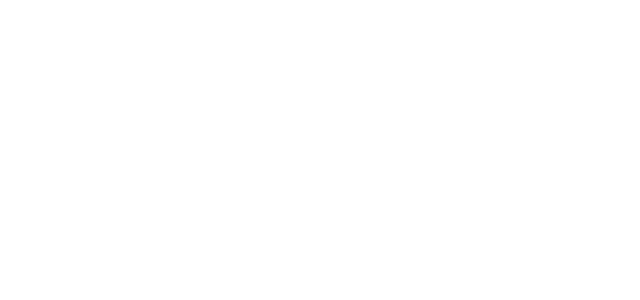
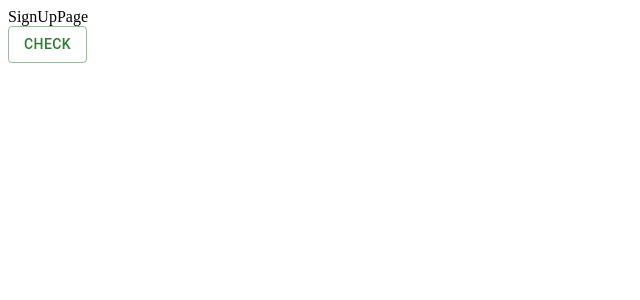
Before and after one commit to sss1stclass/Firebase, a React (Vite) app: page / in a window 1280 px wide. Shown: the top 300 px of the page, without its empty margins (0-640 px from the left). Built offline with nearby package versions, Linux system fonts and the light colour scheme.

Commit message:
integrated firebase with context api for smoother use

```diff
--- a/Firebase.ts
+++ b/Firebase.ts
@@ -1,4 +1,3 @@
-// firebase.ts
 import { initializeApp } from "firebase/app";
 
 const firebaseConfig = {
--- a/src/App.tsx
+++ b/src/App.tsx
@@ -1,10 +1,10 @@
-
+import SignUpPage from "./components/AuthPages/SignUpPage"
 function App() {
 
 
   return (
     <>
-
+     <SignUpPage/>
     </>
   )
 }
--- a/src/FirebaseContext.tsx
+++ b/src/FirebaseContext.tsx
@@ -1,17 +1,33 @@
 import { createContext } from 'react';
+import { app } from '../Firebase'
 
-export const createFirebaseContext = createContext(null);
+export const createFirebaseContext = createContext<any>(null);
+import { getDatabase, ref, set } from 'firebase/database';
+import { getAuth, createUserWithEmailAndPassword, signInWithEmailAndPassword } from "firebase/auth";
+
+const db = getDatabase(app);
+//   const auth = getAuth(app);
+
+
 
 const FirebaseContext = ({ children }: any) => {
 
-
+    const testApp = () => {
+        set(ref(db, 'sohil/sohilxdfsf'), {
+            id: 1,
+            name: 'sohil Maurya',
+            age: 23,
+            job: 'unemployed from oct 08 2024'
+        });
+    }
+    const val = 'sohil';
 
 
     return (
-        <createFirebaseContext.Provider value={null}>
+        <createFirebaseContext.Provider value={{ testApp, val }}>
             {children}
         </createFirebaseContext.Provider>
     )
 }
 
-export default FirebaseContext
+export default FirebaseContext;
--- a/src/components/AuthPages/SignUpPage.tsx
+++ b/src/components/AuthPages/SignUpPage.tsx
@@ -1,8 +1,15 @@
+import { Button } from "@mui/material"
+import { useContext } from "react"
+import {createFirebaseContext} from '../../FirebaseContext'
+
 const SignUpPage = () => {
+  const getContextData = useContext(createFirebaseContext);
+  const {val, testApp}:any = getContextData;
+  console.log(val);
   return (
     <>
      <div>SignUpPage</div>
-     <div>button click</div>
+     <Button onClick={testApp} variant='outlined' color='success'>check</Button>
     </>
 
   )
--- a/src/main.tsx
+++ b/src/main.tsx
@@ -1,9 +1,12 @@
 import { StrictMode } from 'react'
 import { createRoot } from 'react-dom/client'
 import App from './App.tsx'
+import FirebaseContext from './FirebaseContext.tsx'
 
 createRoot(document.getElementById('root')!).render(
   <StrictMode>
-    <App />
+    <FirebaseContext>
+      <App />
+    </FirebaseContext>
   </StrictMode>,
 )
```
